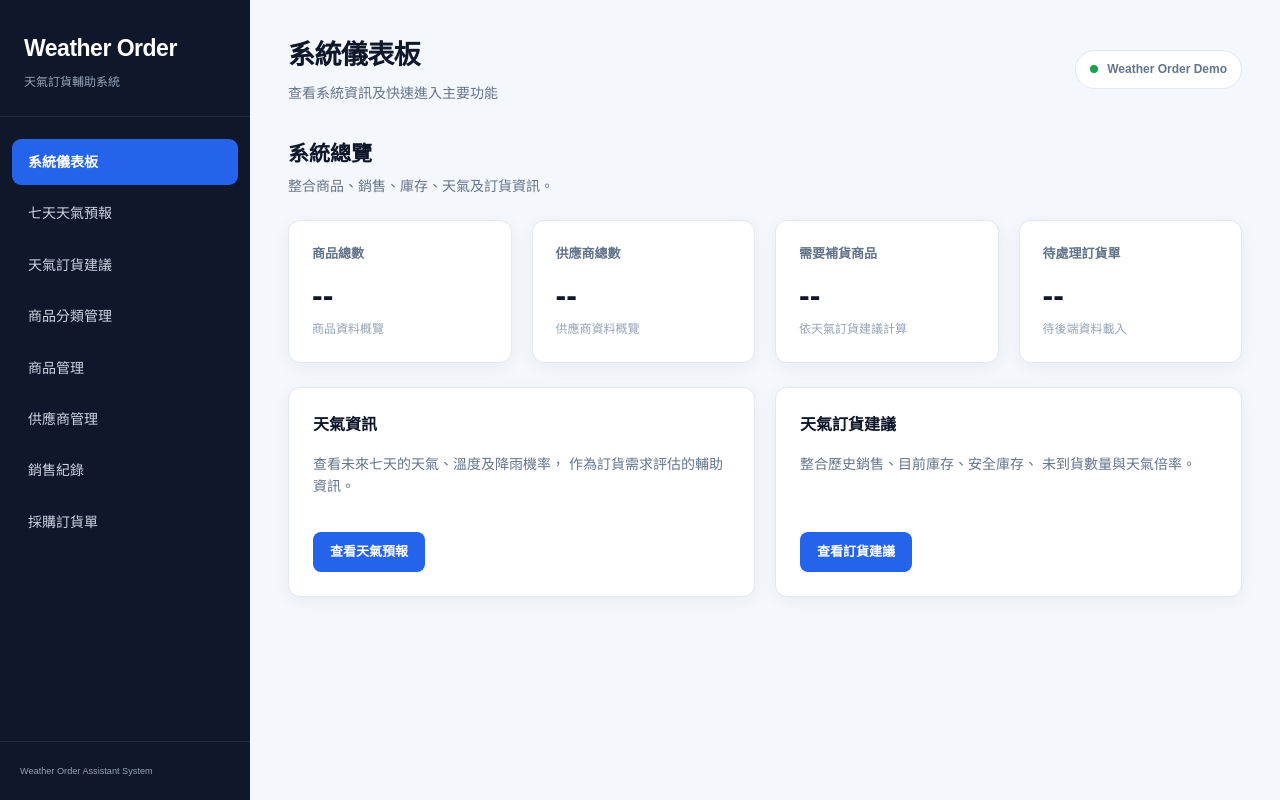
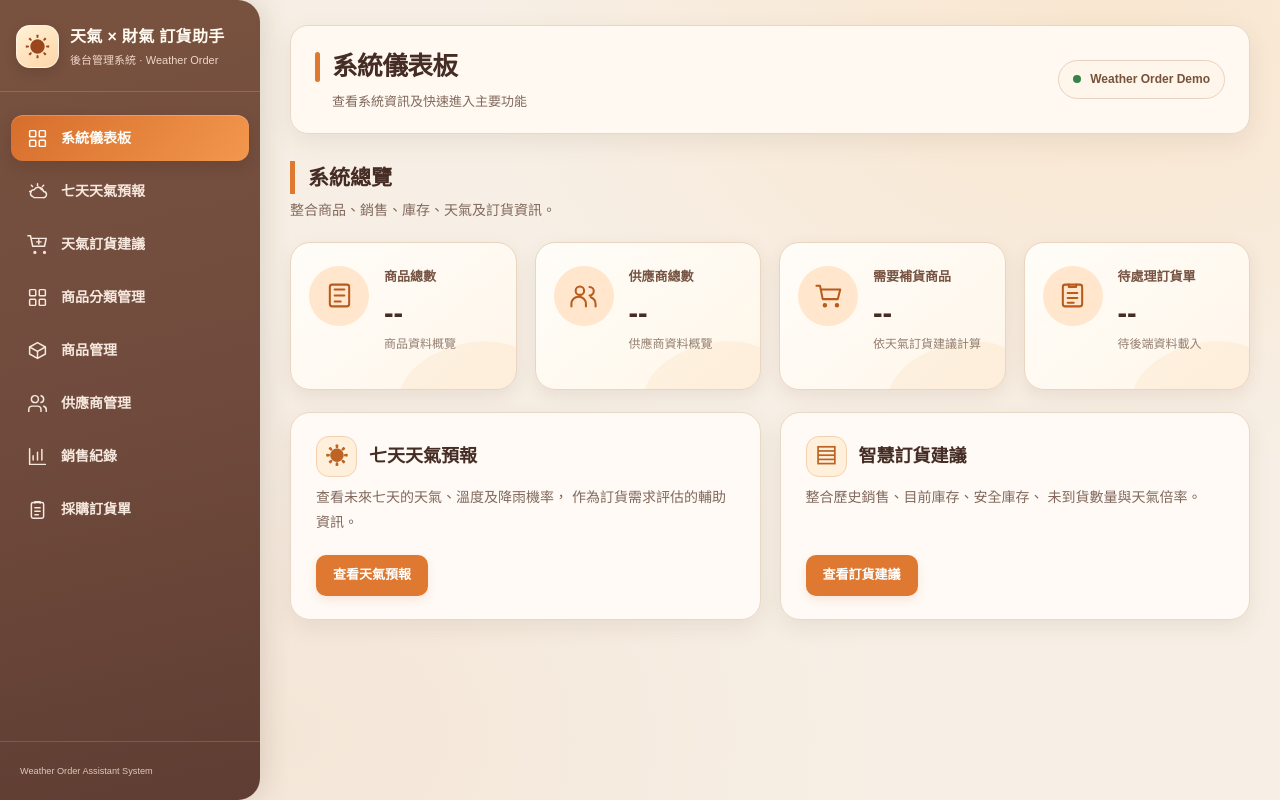
Before and after one commit to PrinzEager/weather-order-assistant-system, a Spring Boot app: page / in a window 1280 px wide. Run offline with Spring Boot 4, Linux system fonts and the light colour scheme.

Commit message:
feat: 前端頁面設計風格更新

```diff
--- /dev/null
+++ b/src/main/resources/static/css/warm-dashboard-phase4.css
@@ -0,0 +1,470 @@
+/* =============================================================
+   Weather Order Assistant System — Phase 4
+   D 溫暖質感主題：暖奶油白／奶茶棕／焦糖橘
+
+   本階段只調整共用視覺基礎、側邊欄、頁首與儀表板。
+   原有 DOM ID、表單、功能模組、API 與 JavaScript 均不改動。
+   如需停用此階段，從 index.html 移除此 CSS 引用即可回復外觀。
+   ============================================================= */
+
+:root {
+    /* 與原版 style.css 變數名稱相容，降低覆寫範圍。 */
+    --primary: #DF7831;
+    --primary-hover: #C96522;
+    --primary-light: #FFF0DE;
+    --sidebar-bg: #704B3D;
+    --sidebar-hover: #865A48;
+    --sidebar-text: #FFF9F1;
+    --background: #F7EFE5;
+    --surface: #FFFAF3;
+    --text-primary: #452D25;
+    --text-secondary: #80685C;
+    --border: #E8D7C7;
+    --success: #38834A;
+    --warning: #AF691E;
+    --danger: #C64635;
+    --radius: 16px;
+    --shadow: 0 6px 20px rgba(91, 61, 44, .10);
+    --sidebar-width: 260px;
+
+    /* 新主題的專用色票，後續模組可沿用。 */
+    --warm-panel: rgba(255, 250, 243, .96);
+    --warm-card: #FFF9F0;
+    --warm-soft: #F6E7D7;
+    --warm-border: #E8D7C7;
+    --warm-deep: #452D25;
+    --warm-muted: #80685C;
+    --warm-accent: #DF7831;
+    --warm-shadow: 0 8px 24px rgba(91, 61, 44, .09);
+}
+
+/* 全站保留自然的米白背景與原生字體，不外連字型及 CSS 框架。 */
+body {
+    background: radial-gradient(ellipse at 87% 5%, rgba(253, 212, 164, .34), transparent 40%),
+                radial-gradient(ellipse at 22% 92%, rgba(237, 207, 180, .28), transparent 42%),
+                var(--background);
+    color: var(--text-primary);
+}
+
+button:focus-visible,
+input:focus-visible,
+select:focus-visible,
+textarea:focus-visible,
+.nav-item:focus-visible {
+    outline: 3px solid rgba(223, 120, 49, .40);
+    outline-offset: 2px;
+}
+
+/* -------------------------------------------------------------
+   A. 左側導覽：保留所有 [data-page] 與 JS 選單事件。
+   ------------------------------------------------------------- */
+.sidebar {
+    background: linear-gradient(167deg, #79523F 0%, #704B3D 50%, #5F3D32 100%);
+    border-radius: 0 22px 22px 0;
+    box-shadow: 4px 0 28px rgba(58, 33, 21, .14);
+    color: var(--sidebar-text);
+}
+
+.sidebar-brand {
+    display: flex;
+    align-items: center;
+    gap: 11px;
+    padding: 25px 16px 23px;
+    border-bottom: 1px solid rgba(255, 246, 237, .16);
+}
+
+.sidebar-brand-emblem {
+    display: inline-grid;
+    place-items: center;
+    width: 43px;
+    height: 43px;
+    flex: 0 0 43px;
+    border-radius: 14px;
+    color: #9A471D;
+    background: linear-gradient(145deg, #FFF2D7, #FFD5A5);
+    border: 1px solid rgba(255, 255, 255, .6);
+    box-shadow: 0 4px 12px rgba(48, 24, 16, .16);
+    font-size: 25px;
+}
+
+.sidebar-brand-copy {
+    min-width: 0;
+}
+
+.sidebar-brand-copy h1 {
+    margin: 0;
+    color: #FFF9EF;
+    font-size: 16px;
+    font-weight: 750;
+    letter-spacing: .02em;
+    line-height: 1.5;
+}
+
+.sidebar-brand-copy p {
+    margin: 4px 0 0;
+    color: #EFD6C8;
+    font-size: 11px;
+    line-height: 1.4;
+}
+
+.sidebar-nav {
+    gap: 7px;
+    padding: 23px 11px;
+}
+
+.nav-item {
+    display: flex;
+    align-items: center;
+    gap: 13px;
+    min-height: 46px;
+    padding: 11px 16px;
+    border-radius: 12px;
+    background: transparent;
+    color: #F6E8DE;
+    font-size: 14px;
+    font-weight: 600;
+    line-height: 1.35;
+    white-space: nowrap;
+}
+
+.nav-icon {
+    display: block;
+    flex: 0 0 21px;
+    width: 21px;
+    height: 21px;
+    color: inherit;
+}
+
+.nav-item:hover {
+    color: #FFFDF9;
+    background: rgba(255, 244, 235, .14);
+}
+
+.nav-item.active {
+    background: linear-gradient(130deg, #D66E2B, #F3974E);
+    color: #FFFDF9;
+    box-shadow: 0 6px 15px rgba(57, 27, 15, .16), inset 0 1px rgba(255, 255, 255, .20);
+    font-weight: 750;
+}
+
+.sidebar-footer {
+    border-top-color: rgba(255, 246, 237, .15);
+    color: #DEC8BC;
+}
+
+/* -------------------------------------------------------------
+   B. 主內容與工具列：以高對比暖白底襯托資料。
+   ------------------------------------------------------------- */
+.main-content {
+    max-width: none;
+    min-width: 0;
+    min-height: 100vh;
+    padding: 25px 30px 56px;
+}
+
+.topbar {
+    min-width: 0;
+    margin-bottom: 27px;
+    padding: 20px 24px;
+    background: rgba(255, 250, 243, .95);
+    border: 1px solid var(--warm-border);
+    border-radius: 18px;
+    box-shadow: var(--warm-shadow);
+}
+
+.topbar-title h2 {
+    position: relative;
+    padding-left: 17px;
+    color: var(--warm-deep);
+    font-size: clamp(23px, 2vw, 28px);
+    font-weight: 800;
+    letter-spacing: -.02em;
+}
+
+.topbar-title h2::before {
+    content: "";
+    position: absolute;
+    left: 0;
+    top: 6px;
+    bottom: 5px;
+    width: 5px;
+    border-radius: 99px;
+    background: var(--warm-accent);
+}
+
+.topbar-title p {
+    margin-top: 5px;
+    padding-left: 17px;
+    color: var(--warm-muted);
+    font-size: 13px;
+}
+
+.topbar-status {
+    background: #FFF6EB;
+    border-color: #E8D2BF;
+    color: #76523B;
+    font-size: 12px;
+}
+
+.section-heading h3 {
+    border-left: 5px solid var(--warm-accent);
+    padding-left: 13px;
+    color: var(--warm-deep);
+}
+
+.section-heading p {
+    color: var(--warm-muted);
+}
+
+/* 本階段讓共用按鈕與基礎資料容器跟隨暖色 token。 */
+.primary-button {
+    border-radius: 10px;
+    background: var(--primary);
+    color: #FFFFFF;
+    box-shadow: 0 4px 10px rgba(186, 92, 38, .12);
+}
+
+.primary-button:hover:not(:disabled) {
+    background: var(--primary-hover);
+}
+
+.secondary-button {
+    background: #FFFCF8;
+    border-color: var(--border);
+    color: var(--text-primary);
+    border-radius: 10px;
+}
+
+.secondary-button:hover {
+    background: #F6EBDD;
+}
+
+.panel,
+.stat-card {
+    background: var(--warm-panel);
+    border-color: var(--warm-border);
+    box-shadow: var(--warm-shadow);
+}
+
+.form-group label {
+    color: #654D3F;
+}
+
+.form-group input,
+.form-group select,
+.form-group textarea {
+    border-color: #D9C6B6;
+    background: #FFFDF9;
+}
+
+.form-group input:focus,
+.form-group select:focus {
+    border-color: var(--primary);
+    box-shadow: 0 0 0 3px rgba(223, 120, 49, .13);
+}
+
+.data-table th {
+    background: #F7E9D9;
+    color: #654333;
+}
+
+.data-table td {
+    border-bottom-color: #F0E6DC;
+}
+
+.data-table tbody tr:hover {
+    background: #FFF6E9;
+}
+
+/* -------------------------------------------------------------
+   C. 儀表板 4 張 KPI 卡：數字仍由 #stat-* 原 ID 提供。
+   未連上資料時保留 --，不使用參考圖中的假數字。
+   ------------------------------------------------------------- */
+#page-dashboard .section-heading {
+    margin-bottom: 20px;
+}
+
+#page-dashboard .dashboard-stats {
+    gap: 18px;
+    margin-bottom: 22px;
+}
+
+#page-dashboard .stat-card {
+    position: relative;
+    isolation: isolate;
+    min-width: 0;
+    min-height: 148px;
+    overflow: hidden;
+    padding: 24px 17px 21px 93px;
+    border-radius: 20px;
+    background: linear-gradient(142deg, rgba(255, 253, 249, .99), rgba(255, 246, 234, .97));
+    border: 1px solid #E9D5C0;
+    box-shadow: 0 6px 18px rgba(92, 56, 39, .09);
+}
+
+#page-dashboard .stat-card::after {
+    content: "";
+    position: absolute;
+    z-index: -1;
+    right: -20px;
+    bottom: -37px;
+    width: 138px;
+    height: 82px;
+    border-radius: 50%;
+    background: rgba(242, 180, 108, .12);
+    transform: rotate(-16deg);
+}
+
+#page-dashboard .dashboard-stat-icon {
+    position: absolute;
+    top: 23px;
+    left: 18px;
+    display: inline-grid;
+    place-items: center;
+    width: 60px;
+    height: 60px;
+    border-radius: 50%;
+    background: #FFE6CC;
+    color: #B85B1D;
+}
+
+#page-dashboard .dashboard-stat-icon svg {
+    width: 29px;
+    height: 29px;
+}
+
+#page-dashboard .stat-card h4 {
+    color: #775443;
+    font-size: 13px;
+    font-weight: 700;
+    line-height: 1.5;
+}
+
+#page-dashboard .stat-card strong {
+    margin: 10px 0 5px;
+    color: var(--warm-deep);
+    font-size: clamp(25px, 2.25vw, 34px);
+    font-weight: 800;
+    font-variant-numeric: tabular-nums;
+    line-height: 1.2;
+    overflow-wrap: anywhere;
+}
+
+#page-dashboard .stat-card p {
+    color: #947F70;
+    font-size: 12px;
+    margin: 0;
+    line-height: 1.45;
+}
+
+/* -------------------------------------------------------------
+   D. 儀表板兩張功能入口：後續才把真實天氣／銷售曲線接進首頁。
+   目前保留原本 [data-go-page] 按鈕，確保快捷入口可操作。
+   ------------------------------------------------------------- */
+#page-dashboard .dashboard-panels {
+    gap: 19px;
+}
+
+#page-dashboard .dashboard-panels .panel {
+    display: flex;
+    flex-direction: column;
+    min-width: 0;
+    min-height: 208px;
+    padding: 23px 25px;
+    border: 1px solid #E9D8C5;
+    border-radius: 20px;
+    background: rgba(255, 251, 246, .96);
+    box-shadow: 0 8px 22px rgba(91, 61, 44, .09);
+}
+
+#page-dashboard .dashboard-panel-heading {
+    display: flex;
+    align-items: center;
+    gap: 12px;
+    margin-bottom: 8px;
+}
+
+#page-dashboard .dashboard-panel-mark {
+    display: grid;
+    place-items: center;
+    width: 41px;
+    height: 41px;
+    flex: 0 0 41px;
+    border: 1px solid #F2D1B1;
+    border-radius: 13px;
+    background: #FFF0DC;
+    color: #BD6424;
+    font-size: 22px;
+    font-weight: 800;
+}
+
+#page-dashboard .dashboard-panel-heading h4 {
+    margin: 0;
+    color: var(--warm-deep);
+    font-size: 18px;
+    font-weight: 750;
+}
+
+#page-dashboard .dashboard-panels .panel p {
+    min-height: unset;
+    margin: 0 0 20px;
+    color: var(--warm-muted);
+    font-size: 14px;
+    line-height: 1.8;
+}
+
+#page-dashboard .dashboard-panels .panel .primary-button {
+    align-self: flex-start;
+    margin-top: auto;
+}
+
+/* -------------------------------------------------------------
+   E. 響應式：保持既有天氣圖卡、Modal、管理篩選及表格不變。
+   ------------------------------------------------------------- */
+@media (max-width: 1250px) {
+    #page-dashboard .dashboard-stats {
+        grid-template-columns: repeat(2, minmax(0, 1fr));
+    }
+}
+
+@media (max-width: 900px) {
+    :root { --sidebar-width: 210px; }
+    .sidebar { width: 210px; }
+    .sidebar-brand { padding: 20px 12px; gap: 8px; }
+    .sidebar-brand-emblem { width: 35px; height: 35px; flex-basis: 35px; font-size: 21px; }
+    .sidebar-brand-copy h1 { font-size: 13px; }
+    .sidebar-brand-copy p { font-size: 10px; }
+    .main-content { margin-left: 210px; padding: 23px 20px 45px; }
+    .topbar { padding: 18px 20px; }
+    #page-dashboard .dashboard-panels { grid-template-columns: 1fr; }
+}
+
+@media (max-width: 680px) {
+    .sidebar {
+        position: static;
+        width: 100%;
+        border-radius: 0 0 17px 17px;
+    }
+    .sidebar-brand { padding: 13px 16px; }
+    .sidebar-brand-copy h1 { font-size: 16px; }
+    .sidebar-brand-copy p { font-size: 11px; }
+    .sidebar-nav { gap: 6px; padding: 10px; }
+    .nav-item { width: auto; min-height: 42px; padding: 9px 13px; font-size: 13px; }
+    .nav-icon { width: 18px; height: 18px; flex-basis: 18px; }
+    .main-content { margin-left: 0; padding: 20px 14px 36px; }
+    .topbar { align-items: stretch; gap: 12px; margin-bottom: 22px; padding: 17px; }
+    .topbar-status { align-self: flex-start; }
+    #page-dashboard .dashboard-stats { grid-template-columns: 1fr; gap: 12px; }
+    #page-dashboard .stat-card { min-height: 127px; padding: 21px 20px 20px 97px; }
+    #page-dashboard .dashboard-stat-icon { top: 20px; }
+    #page-dashboard .dashboard-panels .panel { min-height: 188px; padding: 20px; }
+}
+
+@media (prefers-reduced-motion: reduce) {
+    .nav-item, .primary-button, .secondary-button {
+        transition: none;
+    }
+}
+
+/* 商品貨架背景於取得正式可使用的獨立圖片後再加入。
+   不可直接把參考儀表板截圖當背景，也不可使用整層 opacity。 */
--- a/src/main/resources/templates/index.html
+++ b/src/main/resources/templates/index.html
@@ -25,6 +25,8 @@
     <link rel="stylesheet" th:href="@{/css/management-status.css}">
     <!-- 天氣頁專用：七天圖卡與 D 溫暖質感配色，不影響其餘頁面 -->
     <link rel="stylesheet" th:href="@{/css/weather-seven-day.css}">
+    <!-- Phase 4：D 溫暖質感共用主題與儀表板視覺。保留原有 JS、API 和 DOM ID。 -->
+    <link rel="stylesheet" th:href="@{/css/warm-dashboard-phase4.css}">
     <script type="module" th:src="@{/js/management-status.js}"></script>
 
 </head>
@@ -37,50 +39,62 @@
          ===================================================== -->
     <aside class="sidebar">
 
+        <!-- 品牌區：只更換文字與裝飾結構，不影響原側邊導覽事件。 -->
         <div class="sidebar-brand">
-            <h1>Weather Order</h1>
-            <p>天氣訂貨輔助系統</p>
+            <span class="sidebar-brand-emblem" aria-hidden="true">☀</span>
+            <div class="sidebar-brand-copy">
+                <h1>天氣 × 財氣 訂貨助手</h1>
+                <p>後台管理系統 · Weather Order</p>
+            </div>
         </div>
 
         <nav class="sidebar-nav" aria-label="主要功能導覽">
 
             <button type="button" class="nav-item active"
                     data-page="dashboard">
+                <svg class="nav-icon" viewBox="0 0 24 24" fill="none" stroke="currentColor" stroke-width="1.7" stroke-linecap="round" stroke-linejoin="round" aria-hidden="true" focusable="false"><rect x="3" y="3" width="7" height="7" rx="1"/><rect x="14" y="3" width="7" height="7" rx="1"/><rect x="3" y="14" width="7" height="7" rx="1"/><rect x="14" y="14" width="7" height="7" rx="1"/></svg>
                 系統儀表板
             </button>
 
             <button type="button" class="nav-item"
                     data-page="weather">
+                <svg class="nav-icon" viewBox="0 0 24 24" fill="none" stroke="currentColor" stroke-width="1.7" stroke-linecap="round" stroke-linejoin="round" aria-hidden="true" focusable="false"><path d="M12 3v2M4.93 4.93l1.42 1.42M3 12h2M19.07 4.93l-1.42 1.42"/><path d="M12 7a5 5 0 0 1 4.6 3"/><path d="M7 18a4 4 0 0 1 1-7.87A6 6 0 0 1 19 12a3.5 3.5 0 1 1-.5 7H8"/></svg>
                 七天天氣預報
             </button>
 
             <button type="button" class="nav-item"
                     data-page="recommendations">
+                <svg class="nav-icon" viewBox="0 0 24 24" fill="none" stroke="currentColor" stroke-width="1.7" stroke-linecap="round" stroke-linejoin="round" aria-hidden="true" focusable="false"><circle cx="9" cy="21" r="1"/><circle cx="20" cy="21" r="1"/><path d="M1 2h3l2.5 12H20l2-9H5"/><path d="M11 9h5M13.5 6.5v5"/></svg>
                 天氣訂貨建議
             </button>
 
             <button type="button" class="nav-item"
                     data-page="categories">
+                <svg class="nav-icon" viewBox="0 0 24 24" fill="none" stroke="currentColor" stroke-width="1.7" stroke-linecap="round" stroke-linejoin="round" aria-hidden="true" focusable="false"><rect x="3" y="3" width="7" height="7" rx="1"/><rect x="14" y="3" width="7" height="7" rx="1"/><rect x="3" y="14" width="7" height="7" rx="1"/><rect x="14" y="14" width="7" height="7" rx="1"/></svg>
                 商品分類管理
             </button>
 
             <button type="button" class="nav-item"
                     data-page="products">
+                <svg class="nav-icon" viewBox="0 0 24 24" fill="none" stroke="currentColor" stroke-width="1.7" stroke-linecap="round" stroke-linejoin="round" aria-hidden="true" focusable="false"><path d="m12 3 9 5-9 5-9-5 9-5Z"/><path d="M3 8v8l9 5 9-5V8M12 13v8"/></svg>
                 商品管理
             </button>
 
             <button type="button" class="nav-item"
                     data-page="suppliers">
+                <svg class="nav-icon" viewBox="0 0 24 24" fill="none" stroke="currentColor" stroke-width="1.7" stroke-linecap="round" stroke-linejoin="round" aria-hidden="true" focusable="false"><path d="M16 21v-2a4 4 0 0 0-4-4H6a4 4 0 0 0-4 4v2"/><circle cx="9" cy="7" r="4"/><path d="M22 21v-2a4 4 0 0 0-3-3.87M16 3.13a4 4 0 0 1 0 7.75"/></svg>
                 供應商管理
             </button>
 
             <button type="button" class="nav-item"
                     data-page="sales">
+                <svg class="nav-icon" viewBox="0 0 24 24" fill="none" stroke="currentColor" stroke-width="1.7" stroke-linecap="round" stroke-linejoin="round" aria-hidden="true" focusable="false"><path d="M3 3v18h18M7 16v-5M12 16V7M17 16V4"/></svg>
                 銷售紀錄
             </button>
 
             <button type="button" class="nav-item"
                     data-page="orders">
+                <svg class="nav-icon" viewBox="0 0 24 24" fill="none" stroke="currentColor" stroke-width="1.7" stroke-linecap="round" stroke-linejoin="round" aria-hidden="true" focusable="false"><rect x="5" y="4" width="14" height="18" rx="2"/><path d="M9 4.5V3h6v1.5M9 10h6M9 14h6M9 18h4"/></svg>
                 採購訂貨單
             </button>
 
@@ -132,27 +146,31 @@
                 <p>整合商品、銷售、庫存、天氣及訂貨資訊。</p>
             </div>
 
-            <div class="dashboard-stats">
+            <div class="dashboard-stats" aria-label="營運指標">
 
                 <article class="stat-card">
+                    <span class="dashboard-stat-icon" aria-hidden="true"><svg viewBox="0 0 24 24" fill="none" stroke="currentColor" stroke-width="1.7" stroke-linecap="round" stroke-linejoin="round"><rect x="4" y="3" width="16" height="18" rx="2"/><path d="M8 7h8M8 12h8M8 17h5"/></svg></span>
                     <h4>商品總數</h4>
                     <strong id="stat-products">--</strong>
                     <p>商品資料概覽</p>
                 </article>
 
                 <article class="stat-card">
+                    <span class="dashboard-stat-icon" aria-hidden="true"><svg viewBox="0 0 24 24" fill="none" stroke="currentColor" stroke-width="1.7" stroke-linecap="round" stroke-linejoin="round"><circle cx="9" cy="8" r="3.5"/><path d="M2 21v-2a6 6 0 0 1 12 0v2M17 5a3.5 3.5 0 0 1 0 7M22 21v-2a6 6 0 0 0-4-5.6"/></svg></span>
                     <h4>供應商總數</h4>
                     <strong id="stat-suppliers">--</strong>
                     <p>供應商資料概覽</p>
                 </article>
 
                 <article class="stat-card">
+                    <span class="dashboard-stat-icon" aria-hidden="true"><svg viewBox="0 0 24 24" fill="none" stroke="currentColor" stroke-width="1.7" stroke-linecap="round" stroke-linejoin="round"><path d="M2 4h3l2.2 11h12.5l2-8H6"/><circle cx="9" cy="20" r="1"/><circle cx="19" cy="20" r="1"/></svg></span>
                     <h4>需要補貨商品</h4>
                     <strong id="stat-reorder">--</strong>
                     <p>依天氣訂貨建議計算</p>
                 </article>
 
                 <article class="stat-card">
+                    <span class="dashboard-stat-icon" aria-hidden="true"><svg viewBox="0 0 24 24" fill="none" stroke="currentColor" stroke-width="1.7" stroke-linecap="round" stroke-linejoin="round"><rect x="4" y="3" width="16" height="18" rx="2"/><path d="M9 3v2h6V3M8 10h8M8 14h8M8 18h5"/></svg></span>
                     <h4>待處理訂貨單</h4>
                     <strong id="stat-orders">--</strong>
                     <p>待後端資料載入</p>
@@ -163,7 +181,10 @@
             <div class="dashboard-panels">
 
                 <article class="panel">
-                    <h4>天氣資訊</h4>
+                    <div class="dashboard-panel-heading">
+                        <span class="dashboard-panel-mark" aria-hidden="true">☀</span>
+                        <h4>七天天氣預報</h4>
+                    </div>
                     <p>
                         查看未來七天的天氣、溫度及降雨機率，
                         作為訂貨需求評估的輔助資訊。
@@ -177,7 +198,10 @@
                 </article>
 
                 <article class="panel">
-                    <h4>天氣訂貨建議</h4>
+                    <div class="dashboard-panel-heading">
+                        <span class="dashboard-panel-mark" aria-hidden="true">▤</span>
+                        <h4>智慧訂貨建議</h4>
+                    </div>
                     <p>
                         整合歷史銷售、目前庫存、安全庫存、
                         未到貨數量與天氣倍率。
```
